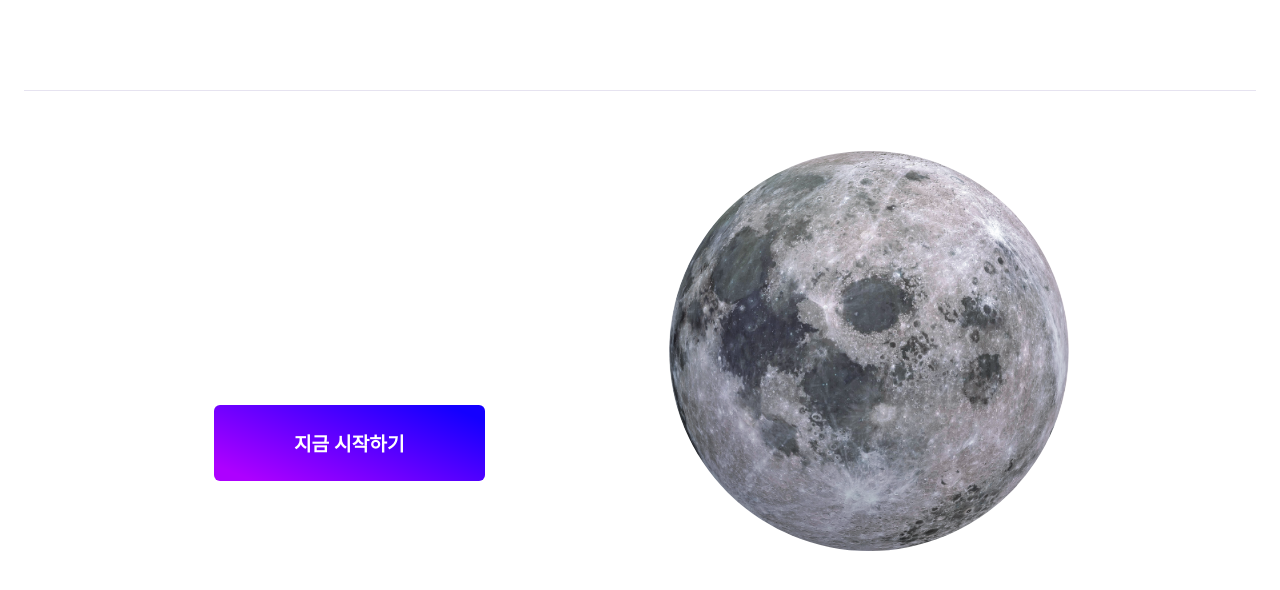
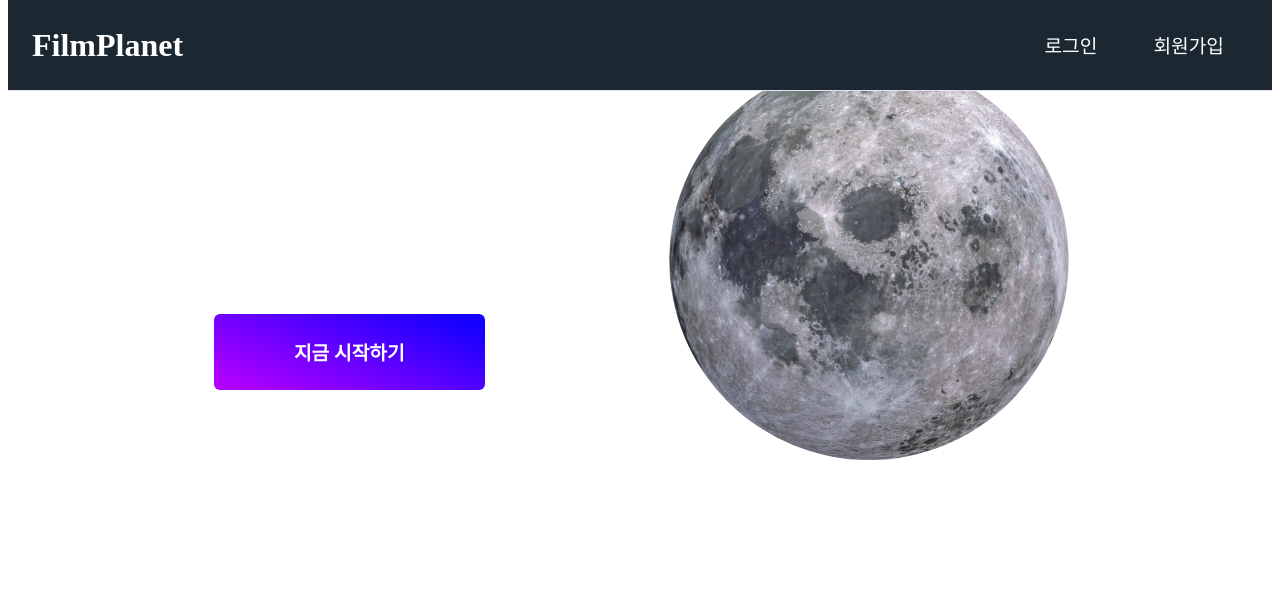
Before and after one commit to hmshp/film-planet, a React (Create React App) app in the folder client/: page / in a window 1280 px wide. Shown: the top 590 px of the page. Built offline with nearby package versions, Linux system fonts and the light colour scheme; a web font is replaced by a local one.

Commit message:
style: 헤더 position:fixed로 변경

```diff
--- a/client/src/components/Header.js
+++ b/client/src/components/Header.js
@@ -6,11 +6,17 @@ import { logout } from "../service/auth";
 import { isValidLogin } from "../utils/loginCheck.js"
 
 const StyledHeader = styled.header`
-  /* background: #1b2831; */
-  position: relative;
+  position: fixed;
+  z-index: 1; /* 행성 이미지 호버할 때 이미지가 헤더를 덮어써버려서 */
+  width: 95%;
+  margin: 0 auto;
+  /* max-width: 100%; */
+  padding: 0 12px;
+  top: 0;
+  left: 0;
+  right: 0;
+  background: #1b2831;
   height: 90px;
-  margin-left: 24px;
-  margin-right: 24px;
   overflow: hidden;
   border-bottom: 1px solid #e6e3f0;
   display: flex;
@@ -34,7 +40,7 @@ const UserButtonWrapper = styled.div`
   gap: 8px;
 `;
 
-const LoginButton = styled.button`
+const Button = styled.button`
   padding: 12px 24px;
   border-radius: 4px;
   background: transparent;
@@ -55,10 +61,6 @@ const Header = () => {
     return state.user.username;
   });
 
-  const isMoviePage = () => {
-    return location.pathname.startsWith("/movies");
-  };
-
   const handleLogout = () => {
     logout();
   };
@@ -73,28 +75,19 @@ const Header = () => {
         // 새로고침하기 위해 a 사용
         <UserButtonWrapper>
           <a href="/">
-            <button onClick={handleLogout}>LOGOUT</button>
+            <Button onClick={handleLogout}>로그아웃</Button>
           </a>
         </UserButtonWrapper>
       ) : (
         <UserButtonWrapper>
           <Link to="/login">
-            <LoginButton>로그인</LoginButton>
+            <Button>로그인</Button>
           </Link>
           <Link to="/signup">
-            <LoginButton>회원가입</LoginButton>
+            <Button>회원가입</Button>
           </Link>
         </UserButtonWrapper>
       )}
-
-      {/*   // Note: the reason why the link enclosing the img logo is a direct <a> and not a <Link> is because we want clicking the logo to refresh the app completely (i.e. load new cocktails, and (I think?) clear state) - i.e. as if the user clicks the refresh button in the browser.  Therefore <a> will do this instead of just changing the url with <Link>
-       */}
-      {isMoviePage() && (
-        <Link to="/">
-          <button>뒤로가기</button>
-        </Link>
-      )}
-      {/* <Wave /> */}
     </StyledHeader>
   );
 };
```
